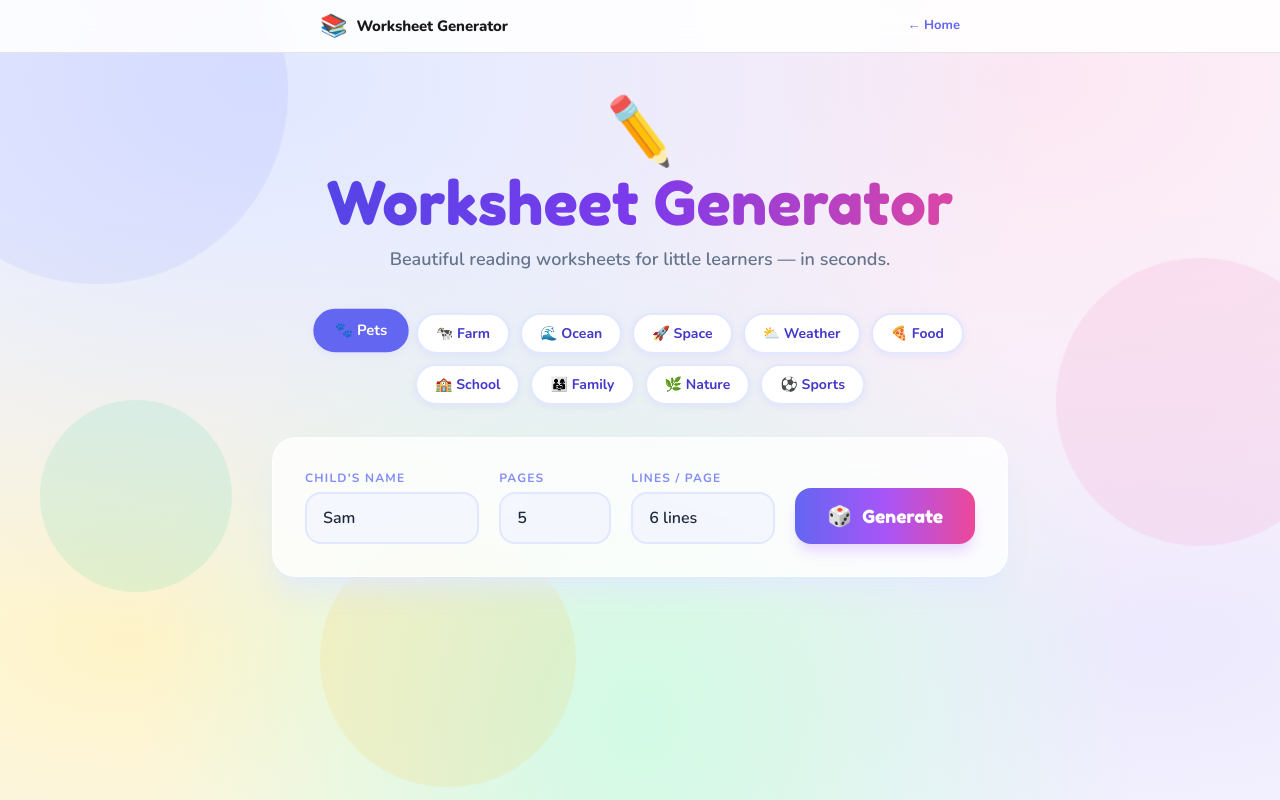
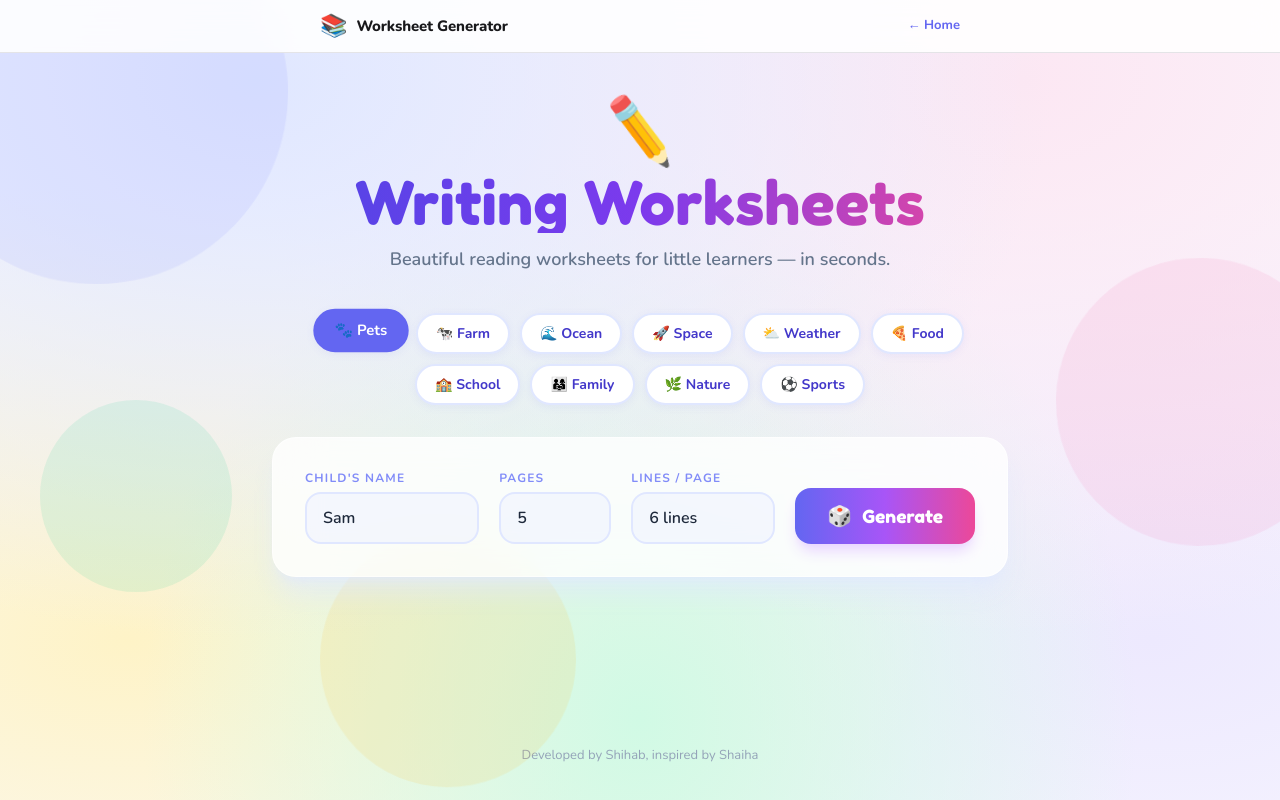
Before and after one commit to SJamilStack/kids-worksheets, a plain HTML site: page writing/index.html in a window 1280 px wide. Drawn offline with nearby package versions, Linux system fonts and the light colour scheme.

Commit message:
Add centered footer tagline; fix writing page headline

```diff
--- a/writing/index.html
+++ b/writing/index.html
@@ -162,7 +162,7 @@
     <div class="text-center mb-10 no-print">
       <div class="text-6xl mb-3 animate-wiggle inline-block">✏️</div>
       <h1 class="font-display text-5xl sm:text-6xl gradient-text mb-3 leading-tight">
-        Worksheet Generator
+        Writing Worksheets
       </h1>
       <p class="text-slate-500 font-body text-lg font-semibold">
         Beautiful reading worksheets for little learners — in seconds.
@@ -402,5 +402,9 @@
     document.getElementById('btn-print').addEventListener('click', () => window.print());
   </script>
 
+  <footer class="no-print" style="text-align:center;padding:24px 16px 32px;font-family:'Nunito',sans-serif;font-size:13px;color:#94a3b8;line-height:1.6;">
+    Developed by Shihab, inspired by Shaiha
+  </footer>
+
 </body>
 </html>
```
Also changed, not shown: index.html (+2 -1 lines), math/math-worksheet.html (+4 -0 lines).
